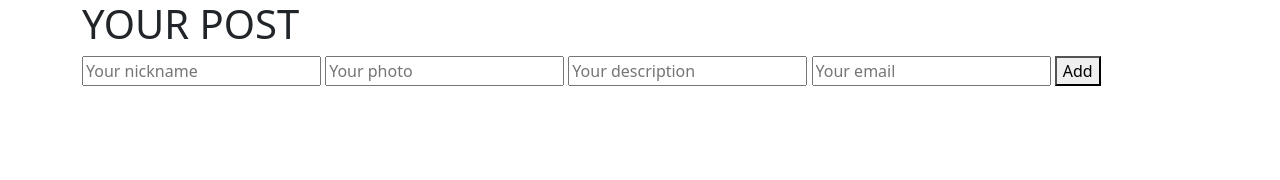
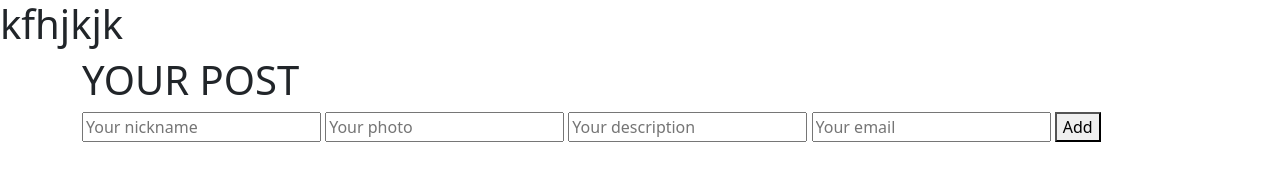
Before and after one commit to samidxxbina02/hackathon, a plain HTML site: page index.html in a window 1280 px wide. Drawn offline with nearby package versions, Linux system fonts and the light colour scheme.

Commit message:
allfunction

```diff
--- a/index.html
+++ b/index.html
@@ -14,6 +14,7 @@
     <title>Document</title>
   </head>
   <body>
+    <h1>kfhjkjk</h1>
     <div class="container">
       <h1>YOUR POST</h1>
       <form>
```
